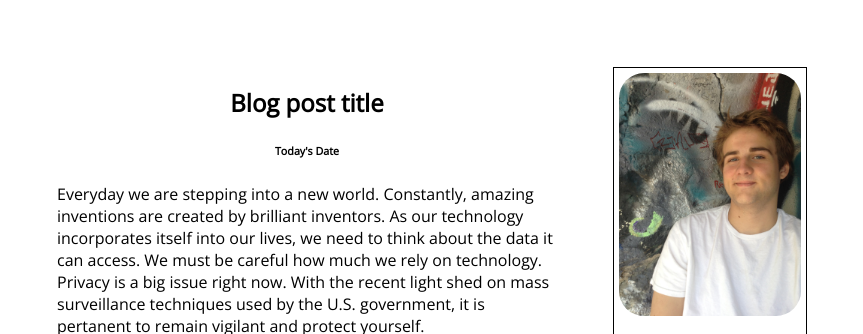
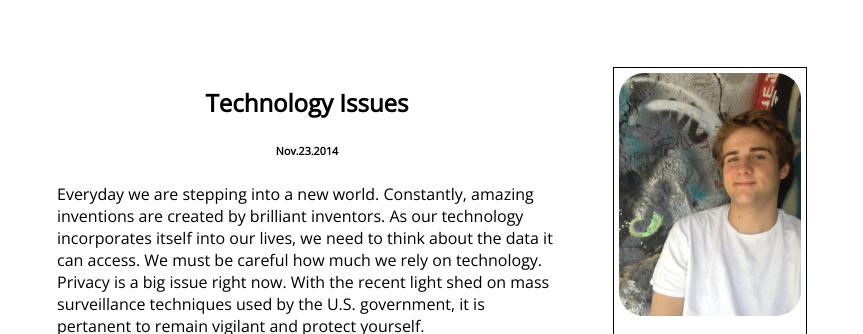
Before and after one commit to SorenPeterson/sorenpeterson.github.io, a plain HTML site: page blog/c4-tech-issues.html in a window 1280 px wide. Shown: the part 464-798 px from the top of the page, without its empty margins (208-1071 px from the left). Drawn offline with nearby package versions, Linux system fonts and the light colour scheme.

```diff
--- a/blog/c4-tech-issues.html
+++ b/blog/c4-tech-issues.html
@@ -22,8 +22,8 @@
 
       <div id="content">
         <div class="section">
-          <center><h2>Blog post title</h2>
-          <h6>Today's Date</h6></center>
+          <center><h2>Technology Issues</h2>
+          <h6>Nov.23.2014</h6></center>
           <p>Everyday we are stepping into a new world. Constantly, amazing inventions are created by brilliant inventors. As our technology incorporates itself into our lives, we need to think about the data it can access. We must be careful how much we rely on technology. Privacy is a big issue right now. With the recent light shed on mass surveillance techniques used by the U.S. government, it is pertanent to remain vigilant and protect yourself.</p>
           <p>Privacy is an issue that is causing a lot of disputes. With the rise of technology and the internet comes new questions we have to ask. We need to figure out how our personal information should be distributed.</p>
         </div>
```
Also changed, not shown: blog/index.html (+2 -1 lines).
